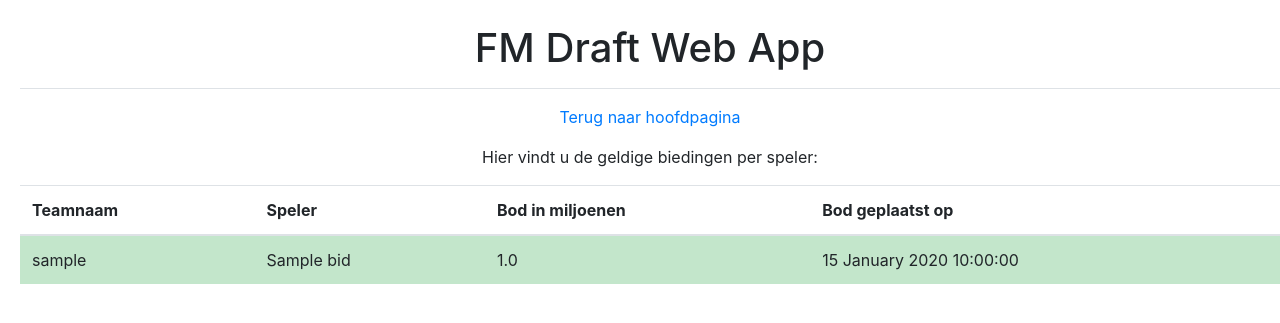
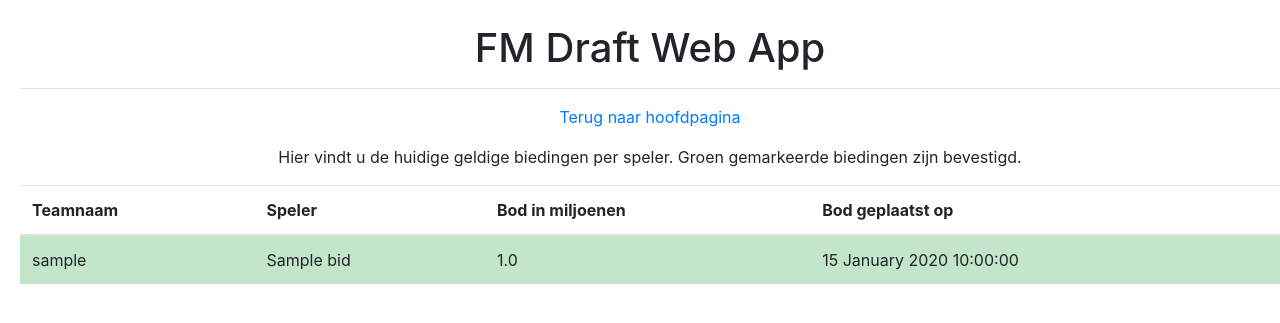
Before and after one commit to mvantschip/Flask_Draft, a Flask app: page /overview in a window 1280 px wide. Shown: the top 323 px of the page. Run offline with Flask 2, Linux system fonts and the light colour scheme; tables that the repository leaves empty hold one stand-in row (values such as "Sample post"); some libraries are stand-ins or nearby versions.

Commit message:
confirmed bids in overview text addition

```diff
--- a/flaskdraft/templates/overview.html
+++ b/flaskdraft/templates/overview.html
@@ -4,7 +4,7 @@
   <a href={{ url_for('main.index') }}>Terug naar hoofdpagina</a>
 </p>
 <p class="center">
-  Hier vindt u de geldige biedingen per speler:
+  Hier vindt u de huidige geldige biedingen per speler. Groen gemarkeerde biedingen zijn bevestigd.
 </p>
 <table class="table">
   <thead>
```
